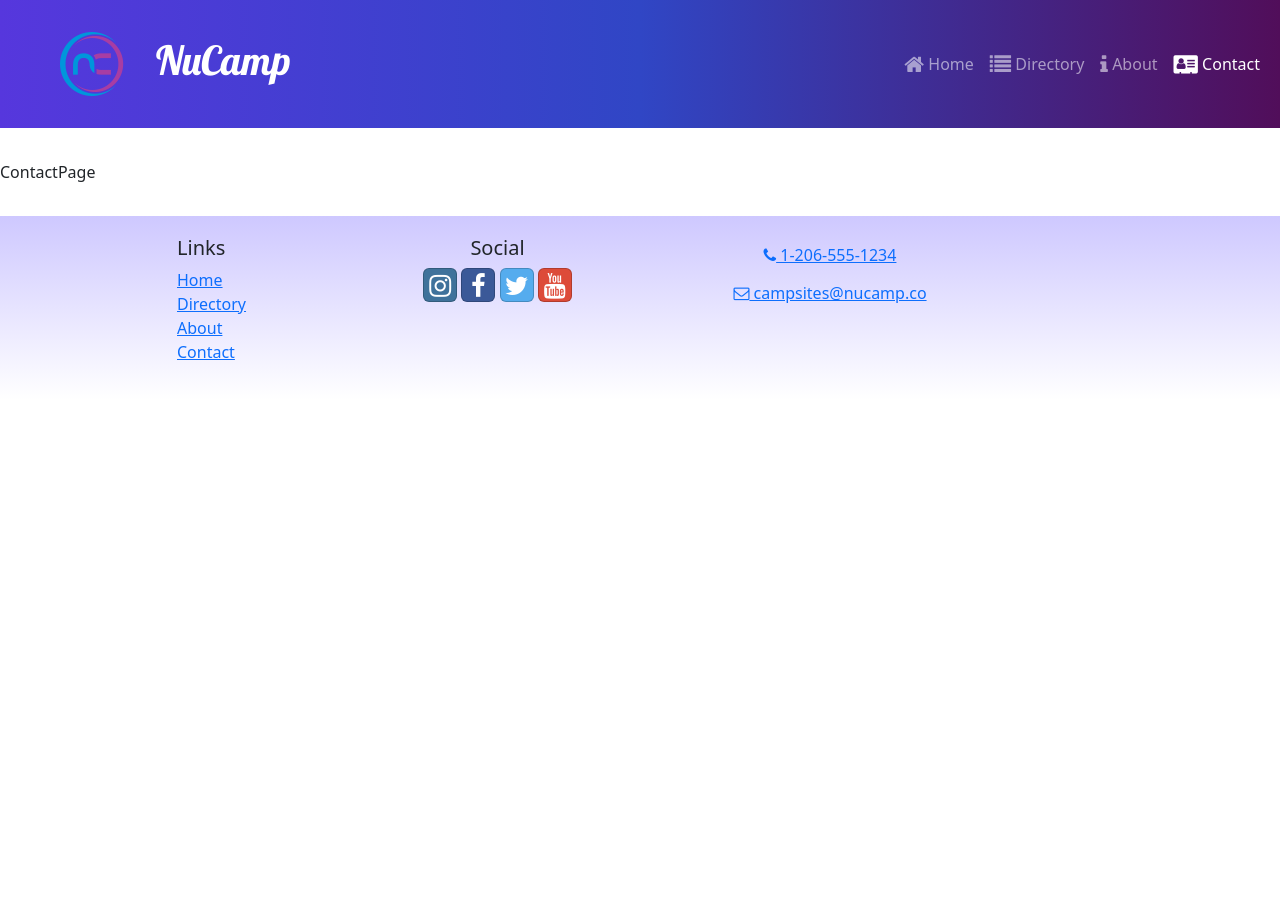
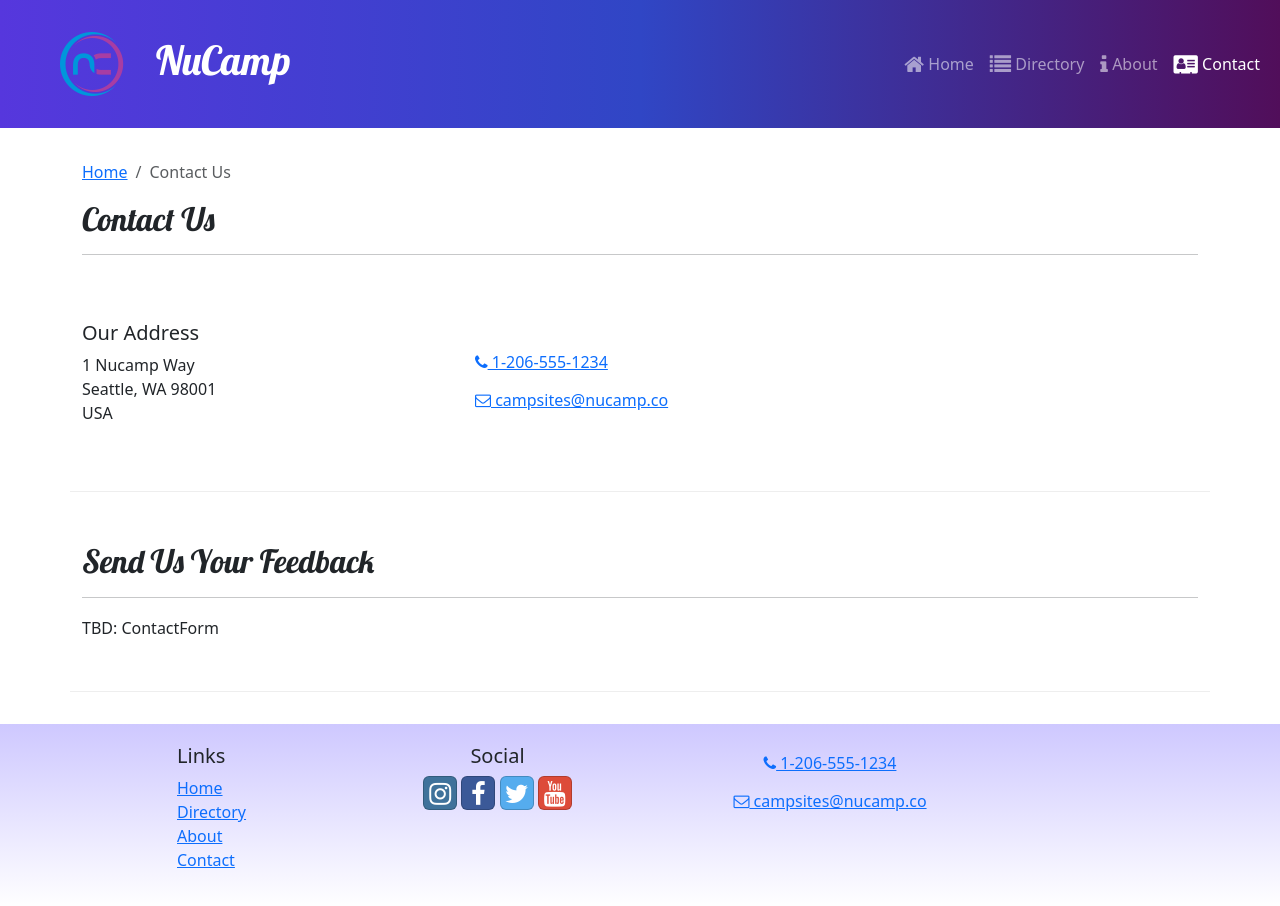
Before and after one commit to dcpinkstar/React-Project, a React (Create React App) app: page /contact in a window 1280 px wide. Before the commit the page ends 800 px from the top, so only its background shows below. Built offline with nearby package versions, Linux system fonts and the light colour scheme.

Commit message:
ContactPage

```diff
--- a/package.json
+++ b/package.json
@@ -12,6 +12,7 @@
     "react-redux": "^8.0.5",
     "react-router-dom": "^6.11.2",
     "react-scripts": "5.0.1",
+    "react-spring": "^9.7.1",
     "web-vitals": "^2.1.4"
   },
   "scripts": {
--- a/src/features/display/DisplayList.js
+++ b/src/features/display/DisplayList.js
@@ -5,7 +5,7 @@
 import { selectFeaturedPartner } from '../partnersSlice';
 
 const DisplayList = () => {
-    const items = [selectFeaturedCampsite(), selectFeaturedPromotion(), selectFeaturedPartner];
+    const items = [selectFeaturedCampsite(), selectFeaturedPromotion(), selectFeaturedPartner()];
 
     return (
         <Row>
--- a/src/pages/ContactPage.js
+++ b/src/pages/ContactPage.js
@@ -1,5 +1,51 @@
+import { Container, Col, Row } from "reactstrap";
+import Subheader from '../components/SubHeader';
+
+
 const ContactPage = () => {
-    return <div>ContactPage</div>;
+    return (
+        <Container>
+            <Subheader current='Contact Us' />
+                <Row className="row-content align-items-center">
+                    <Col sm='4'>
+                        <h5>Our Address</h5>
+                            <address>
+                                1 Nucamp Way
+                                <br />
+                                Seattle, WA 98001
+                                <br />
+                                USA
+                            </address>
+                    </Col>
+                    <Col>
+                        <a
+                            role='button'
+                            className='btn btn-link'
+                            href='tel:+12065551234'
+                        >
+                            <i className="fa fa-phone" /> 1-206-555-1234
+                        </a>
+                        <br />
+                        <a
+                            role='button'
+                            className="btn btn-link"
+                            href='mailto:fakeemail@fakeemail.co'
+                        >
+                            <i className="fa fa-envelope-o" /> campsites@nucamp.co
+                        </a>
+                    </Col>
+                </Row>
+                <Row className="row-content">
+                    <Col xs='12'>
+                        <h2>Send Us Your Feedback</h2>
+                        <hr />
+                    </Col>
+                    <Col md='10'>TBD: ContactForm
+                    </Col>
+
+                </Row>
+        </Container>
+    );
 };
 
 export default ContactPage;
```
Also changed, not shown: 1 other file (tests, documents, lock files or other folders).
